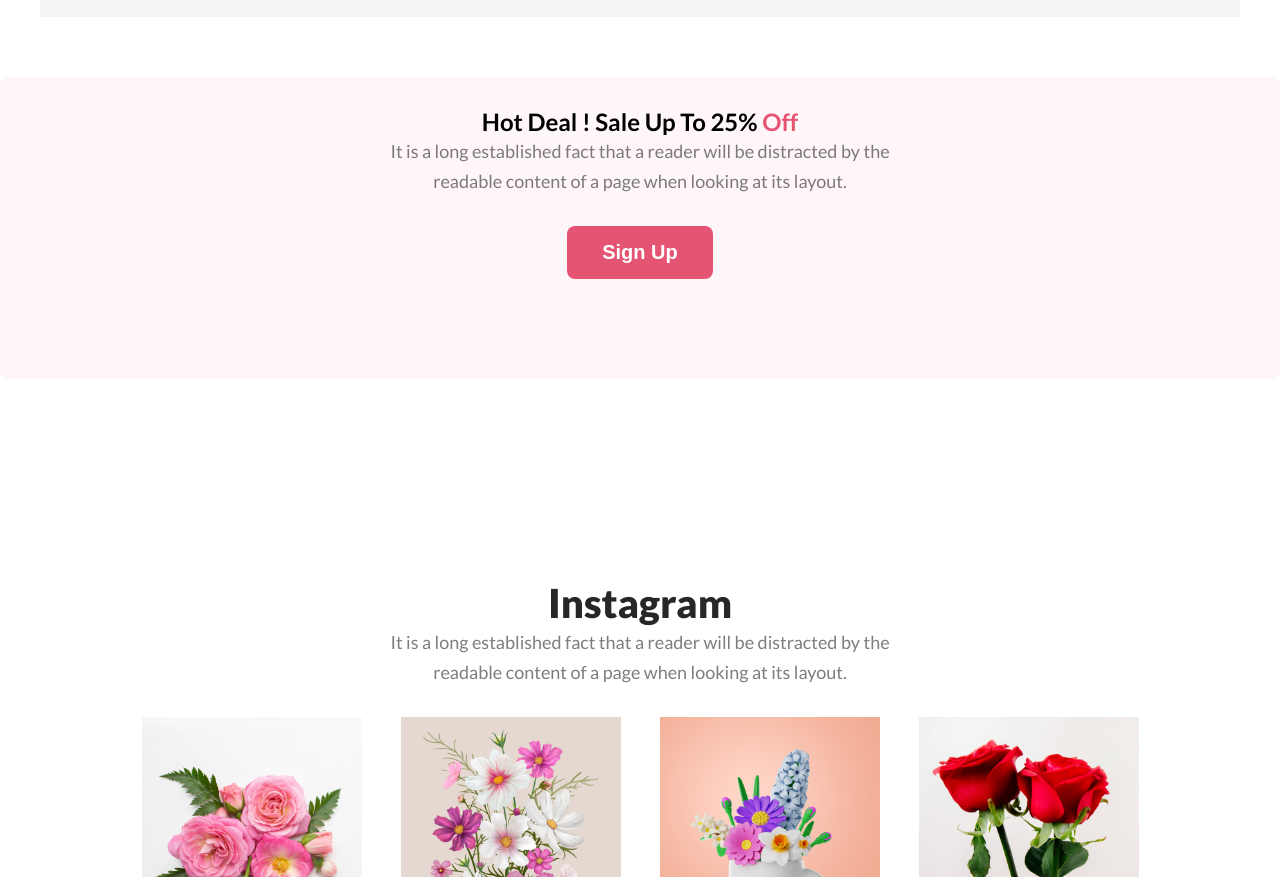
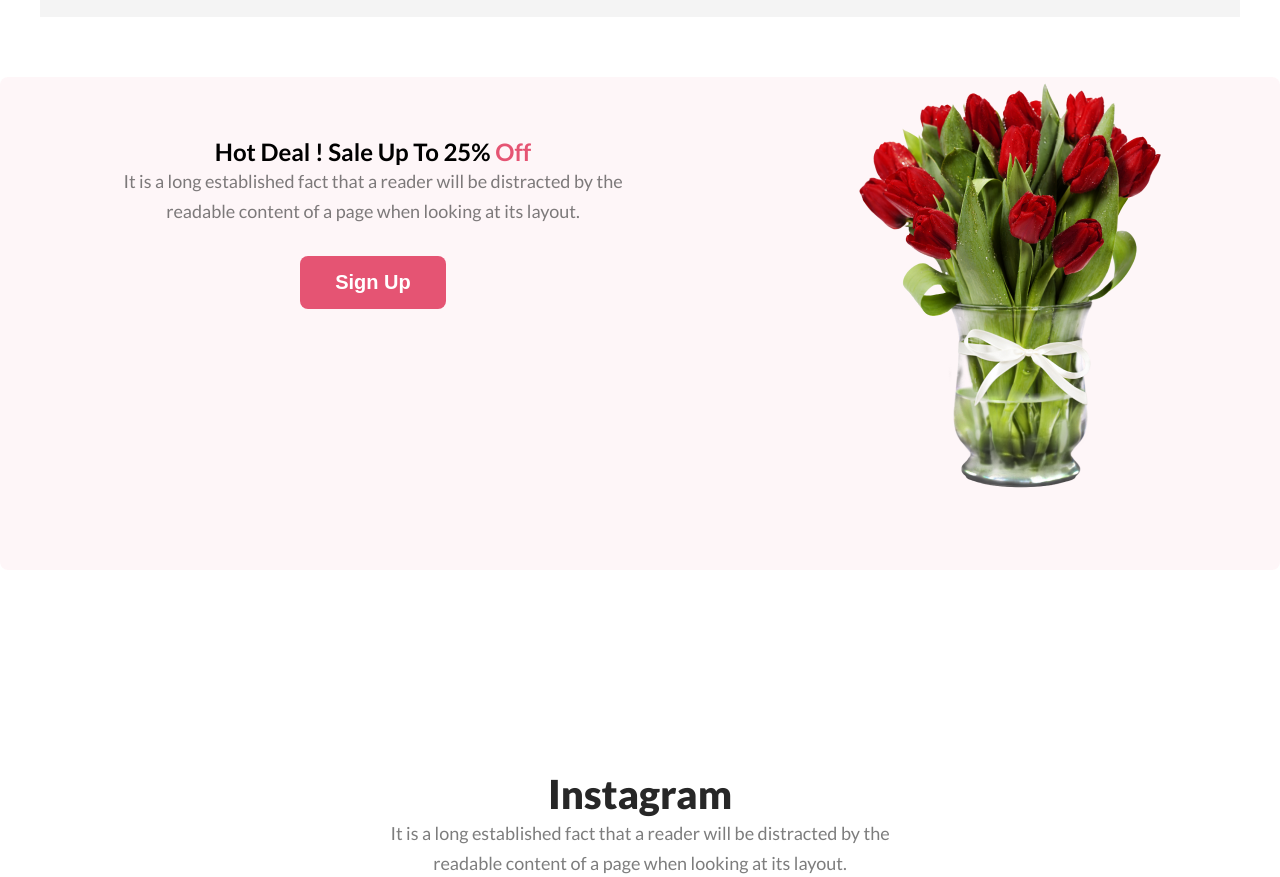
Before and after one commit to sabbir2024/shop-best-flowers, a plain HTML site: page index.html in a window 1280 px wide. Shown: the part 1441-2318 px from the top of the page. Drawn offline with Linux system fonts and the light colour scheme.

Commit message:
commit about added img

```diff
--- a/index.html
+++ b/index.html
@@ -68,12 +68,20 @@
             </div>
         </section>
         <section class="offer">
+            <div class="main">
                 <div class="offer-title">
                     <h2>Hot Deal ! Sale Up To 25% <span class="HotPink">Off</span></h2>
-                <p class="primary-paragrap content ">It is a long established fact that a reader will be distracted by
+                    <p class="primary-paragrap content ">It is a long established fact that a reader will be distracted
+                        by
                         the readable content of a page when looking at its layout.</p>
                     <button class="primary-btn"><a href="#">Sign Up</a></button>
                 </div>
+                <div>
+                    <img src="images/pngwing 8.png" alt="">
+                </div>
+            </div>
+
+
         </section>
         <section class="online-to-instagram">
             <h3 class="primary-headline">Instagram</h3>
@@ -89,7 +97,8 @@
         <section class="subscribe-section">
             <h3 class="primary-headline">Get The Latest Deals</h3>
             <p class="primary-paragrap">$30 coupon for first shopping</p>
-           <label for="email"><input type="email" name="email" id="email" placeholder="Enter your email here...."></label>
+            <label for="email"><input type="email" name="email" id="email"
+                    placeholder="Enter your email here...."></label>
 
             <button>
                 Subscribe
@@ -104,7 +113,7 @@
                     <input type="text" placeholder="Your Name">
                 </label>
                 <label class="list" for="email">
-                    <input type="email" name="email" id="email"placeholder="Your email add...">
+                    <input type="email" name="email" id="email" placeholder="Your email add...">
                 </label>
 
                 <label class="list" for="number">
@@ -112,9 +121,9 @@
                 </label>
                 <textarea class="list" name="text" id="text" cols="37" rows="5" placeholder="message..."></textarea>
                 <label for="reset">
-                    <input  class="btn" type="reset" value="reset">
+                    <input class="btn" type="reset" value="reset">
                 </label>
-                <label  for="submit">
+                <label for="submit">
                     <input class="btn" type="submit" value="submit">
                 </label>
             </form>
@@ -123,7 +132,8 @@
     </main>
     <footer>
         <h1><span class="HotPink">Flower</span>Shop</h1>
-        <p>It is a long established fact that a reader will be distracted by the readable content of a page when looking at its layout.</p>
+        <p>It is a long established fact that a reader will be distracted by the readable content of a page when looking
+            at its layout.</p>
         <p>&copy2020-2023, FlowerShop.com. All rights reserved. </p>
     </footer>
 </body>
--- a/styles/style.css
+++ b/styles/style.css
@@ -145,6 +145,12 @@ body{
     padding-bottom: 70px;
 }
 
+.offer .main{
+    display: flex;
+    text-align: center;
+    justify-items: center;
+    justify-content: space-around;
+}
 .offer-title {
     text-align: center;
     margin: 30px 0;
@@ -157,19 +163,6 @@ body{
 .online-to-instagram {
     margin-top: 200px;
 }
-
-/* .gallery {
-    width: 1000px;
-    margin: auto;
-    text-align: center;
-} */
-
-
-
-/* .gallery>img {
-    width: 230px;
-    gap: 120px;
-} */
 
 .gallery{
     display: flex;
```
Lines whose indentation alone changed are shown as unchanged.
